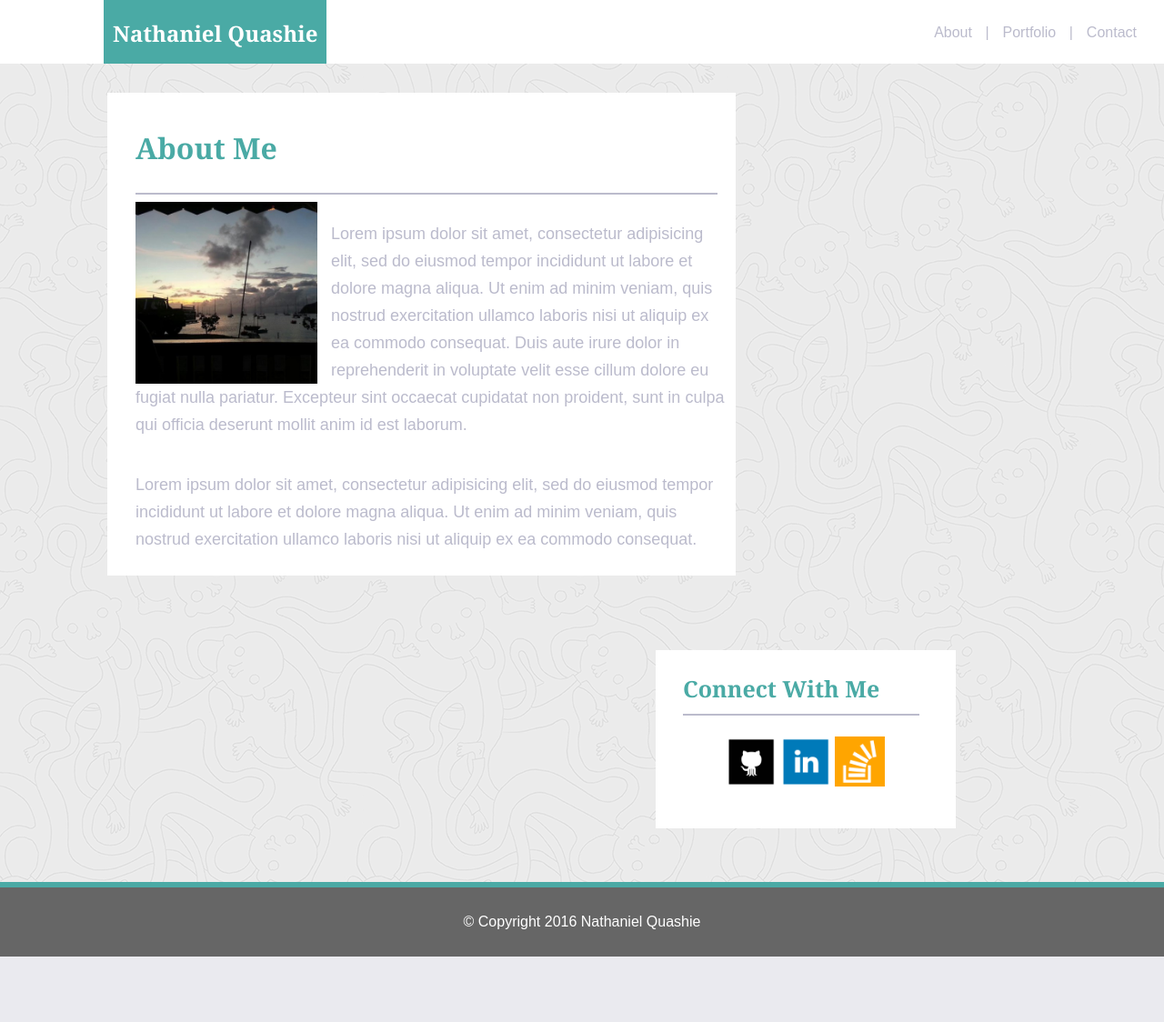
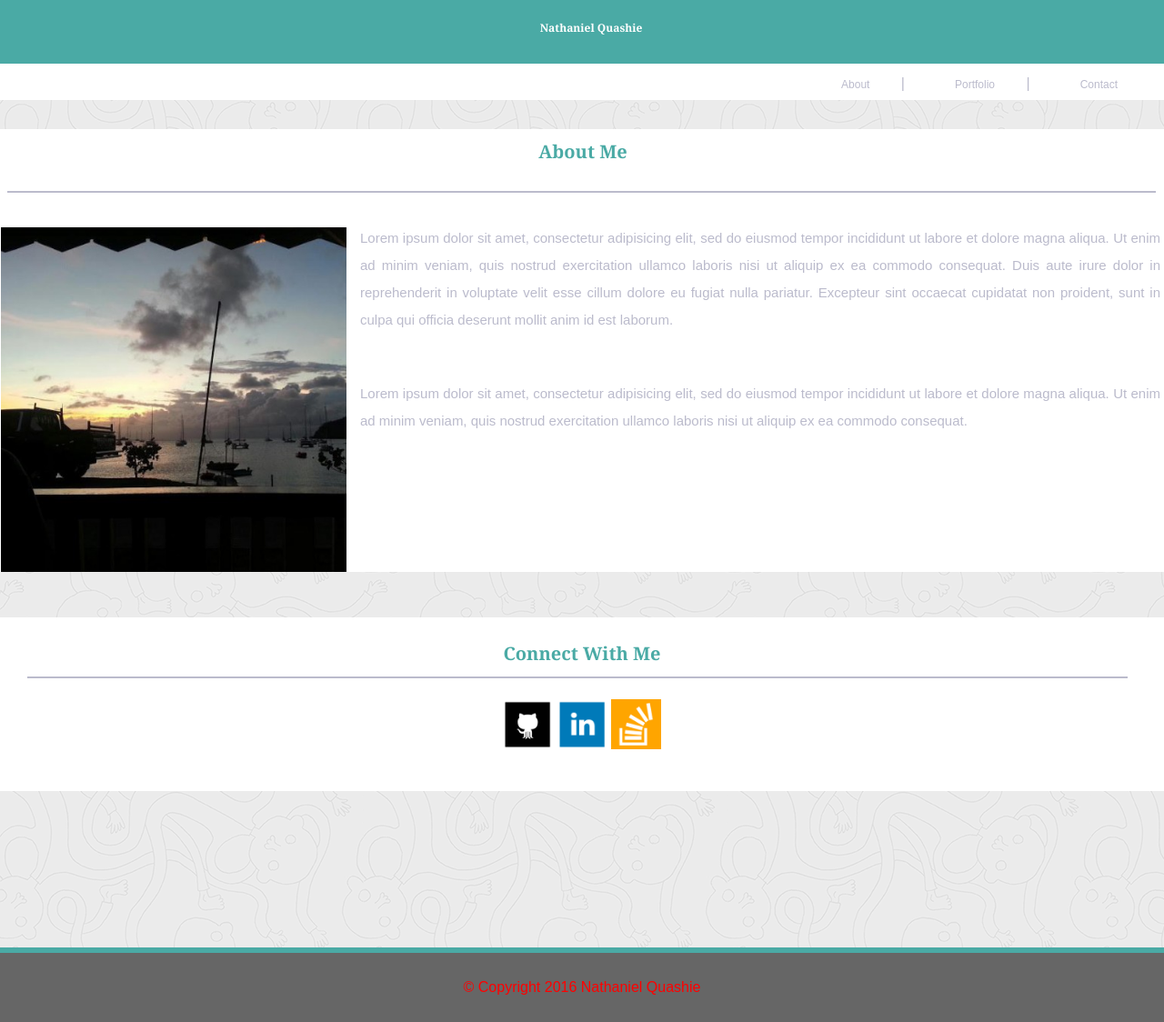
Before and after one commit to bklynate/Basic-portfolio, a PHP site: page /index.php in a window 1280 px wide. Shown: the whole page at 91% size. Before the commit the page ends 1052 px from the top, so only its background shows below. Run offline with PHP 8.4, Linux system fonts and the light colour scheme.

Commit message:
css edits

```diff
--- a/assets/temp/css/styles.css
+++ b/assets/temp/css/styles.css
@@ -379,7 +379,7 @@ footer > p {
 }
 
 @media only screen
-and (max-width : 640px) {
+and (min-width : 640px) {
 
   nav {
     background: #fff;
@@ -810,3 +810,10 @@ and (max-device-width : 1024px)  {
   }
 
 }*/
+
+@media only screen
+and (min-width : 768px) {
+  footer > p {
+    color: red;
+  }
+}
```
Also changed, not shown: assets/css/styles.css (+9 -1 lines).
